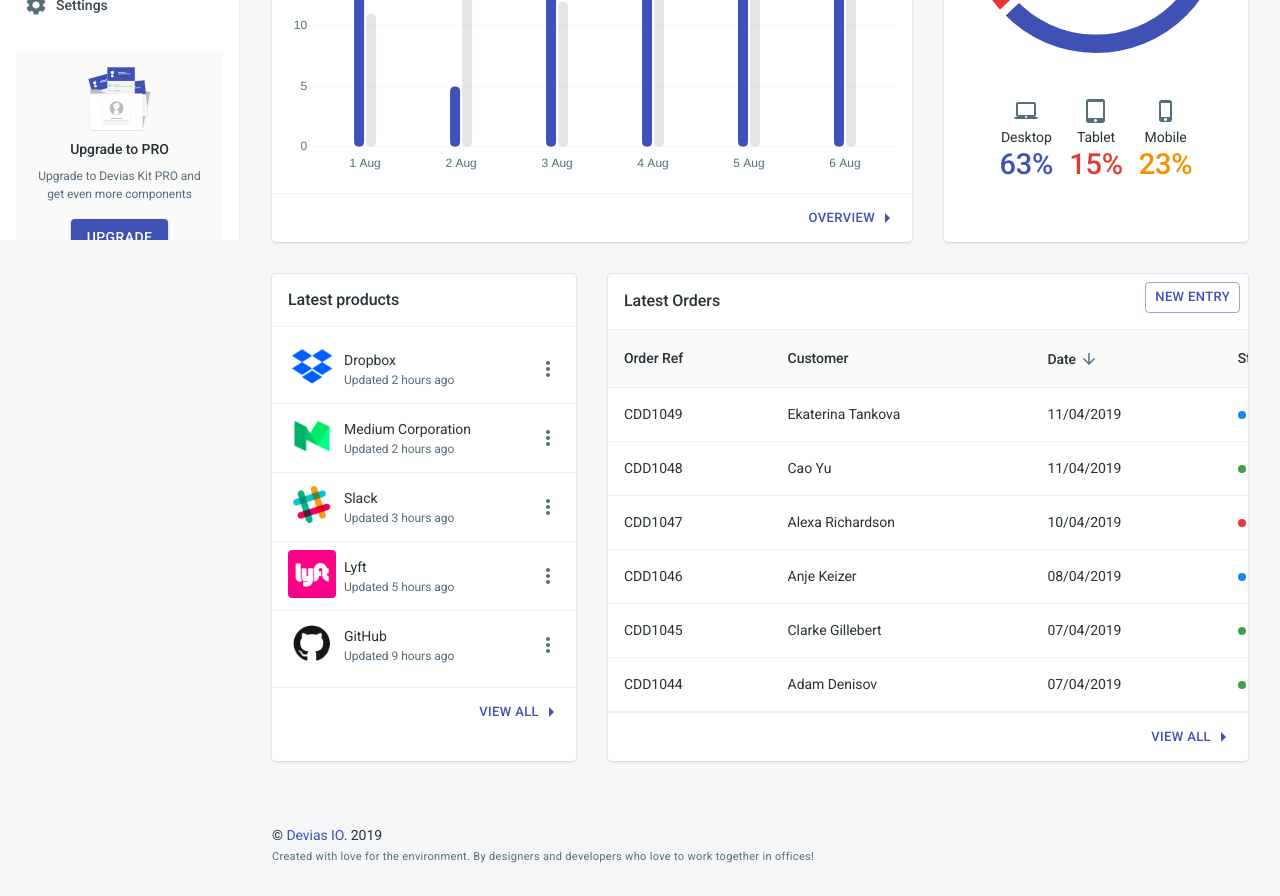
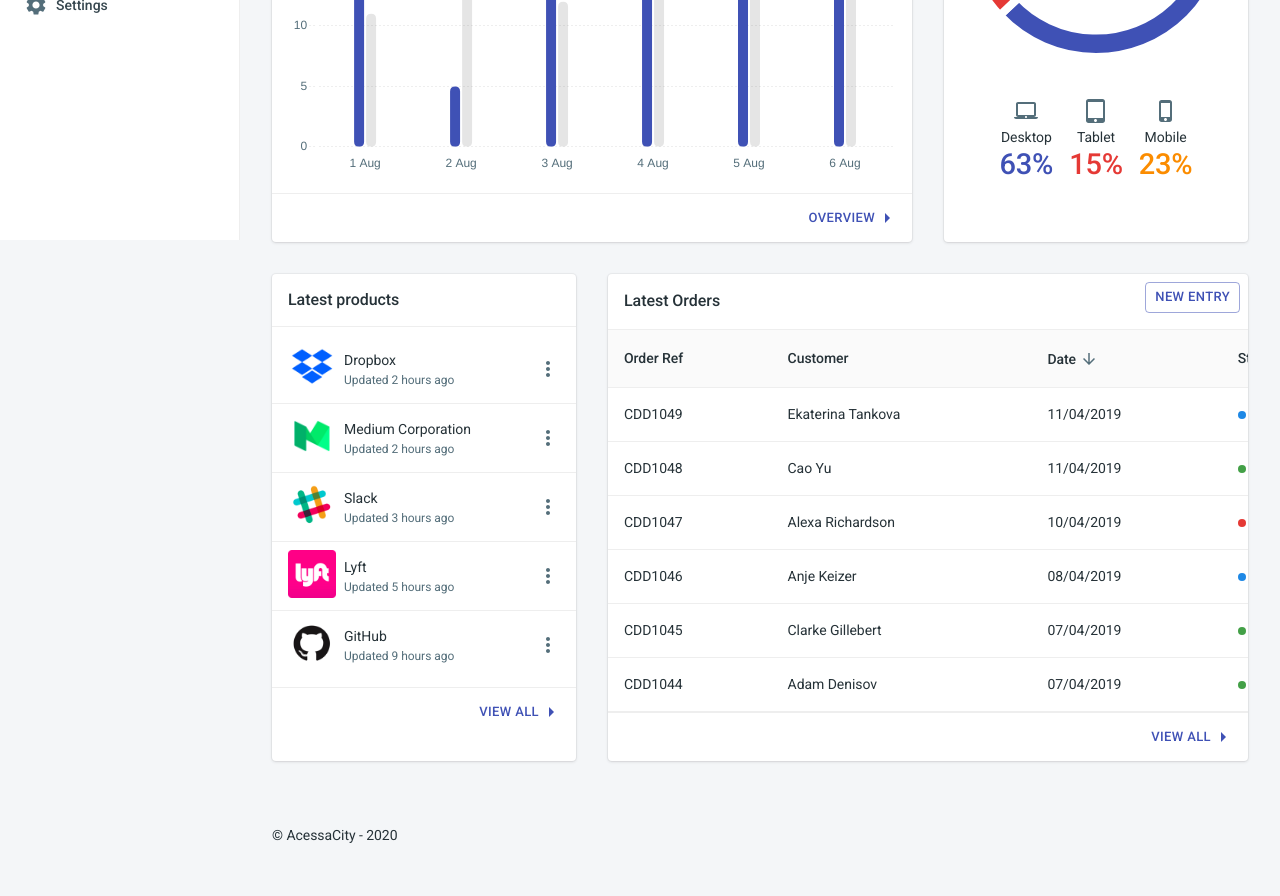
Before and after one commit to maiconparra/web-acessa-city, a React (Create React App) app: page /dashboard in a window 1280 px wide. Shown: the part 560-1456 px from the top of the page. Built offline with nearby package versions, Linux system fonts and the light colour scheme; what validate.js would draw is missing.

Commit message:
ajuste no footer e navbar

```diff
--- a/src/layouts/Main/components/Footer/Footer.js
+++ b/src/layouts/Main/components/Footer/Footer.js
@@ -22,18 +22,9 @@
     >
       <Typography variant="body1">
         &copy;{' '}
-        <Link
-          component="a"
-          href="https://devias.io/"
-          target="_blank"
-        >
-          Devias IO
-        </Link>
-        . 2019
+        AcessaCity - 2020
       </Typography>
       <Typography variant="caption">
-        Created with love for the environment. By designers and developers who
-        love to work together in offices!
       </Typography>
     </div>
   );
--- a/src/layouts/Main/components/Sidebar/Sidebar.js
+++ b/src/layouts/Main/components/Sidebar/Sidebar.js
@@ -12,7 +12,7 @@
 import SettingsIcon from '@material-ui/icons/Settings';
 import LockOpenIcon from '@material-ui/icons/LockOpen';
 
-import { Profile, SidebarNav, UpgradePlan } from './components';
+import { Profile, SidebarNav } from './components';
 
 const useStyles = makeStyles(theme => ({
   drawer: {
@@ -103,7 +103,6 @@
           className={classes.nav}
           pages={pages}
         />
-        <UpgradePlan />
       </div>
     </Drawer>
   );
--- a/src/layouts/Main/components/Sidebar/components/UpgradePlan/UpgradePlan.js
+++ /dev/null
@@ -1,79 +0,0 @@
-import React from 'react';
-import clsx from 'clsx';
-import PropTypes from 'prop-types';
-import { makeStyles } from '@material-ui/styles';
-import { Typography, Button, colors } from '@material-ui/core';
-
-const useStyles = makeStyles(theme => ({
-  root: {
-    backgroundColor: colors.grey[50]
-  },
-  media: {
-    paddingTop: theme.spacing(2),
-    height: 80,
-    textAlign: 'center',
-    '& > img': {
-      height: '100%',
-      width: 'auto'
-    }
-  },
-  content: {
-    padding: theme.spacing(1, 2)
-  },
-  actions: {
-    padding: theme.spacing(1, 2),
-    display: 'flex',
-    justifyContent: 'center'
-  }
-}));
-
-const UpgradePlan = props => {
-  const { className, ...rest } = props;
-
-  const classes = useStyles();
-
-  return (
-    <div
-      {...rest}
-      className={clsx(classes.root, className)}
-    >
-      <div className={classes.media}>
-        <img
-          alt="Upgrade to PRO"
-          src="/images/undraw_resume_folder_2_arse.svg"
-        />
-      </div>
-      <div className={classes.content}>
-        <Typography
-          align="center"
-          gutterBottom
-          variant="h6"
-        >
-          Upgrade to PRO
-        </Typography>
-        <Typography
-          align="center"
-          variant="body2"
-        >
-          Upgrade to Devias Kit PRO and get even more components
-        </Typography>
-      </div>
-      <div className={classes.actions}>
-        <Button
-          color="primary"
-          component="a"
-          href="https://devias.io/products/devias-kit-pro"
-          variant="contained"
-        >
-          Upgrade
-        </Button>
-      </div>
-    </div>
-  );
-};
-
-UpgradePlan.propTypes = {
-  className: PropTypes.string
-};
-
-export default UpgradePlan;
--- a/src/layouts/Main/components/Sidebar/components/UpgradePlan/index.js
+++ /dev/null
@@ -1 +0,0 @@
-export { default } from './UpgradePlan';
--- a/src/layouts/Main/components/Sidebar/components/index.js
+++ b/src/layouts/Main/components/Sidebar/components/index.js
@@ -1,3 +1,2 @@
 export { default as Profile } from './Profile';
 export { default as SidebarNav } from './SidebarNav';
-export { default as UpgradePlan } from './UpgradePlan';
--- a/src/layouts/Main/components/Topbar/Topbar.js
+++ b/src/layouts/Main/components/Topbar/Topbar.js
@@ -34,10 +34,11 @@
     >
       <Toolbar>
         <RouterLink to="/">
-          <img
+          {/* <img
             alt="Logo"
             src="/images/logos/logo--white.svg"
-          />
+          /> */}
+          <h1>AcessaCity</h1>
         </RouterLink>
         <div className={classes.flexGrow} />
         <Hidden mdDown>
```
Also changed, not shown: 1 other file (tests, documents, lock files or other folders).
